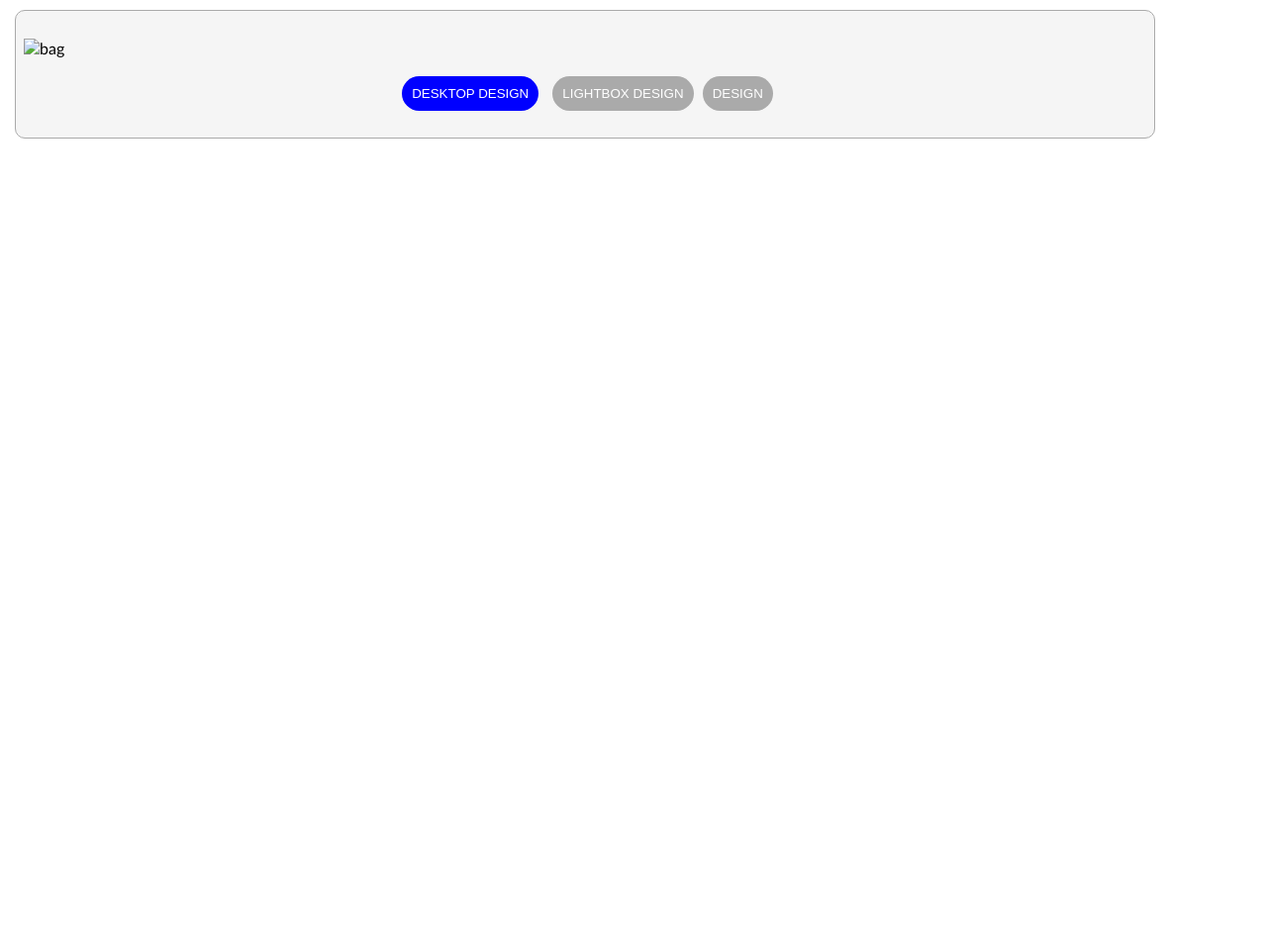
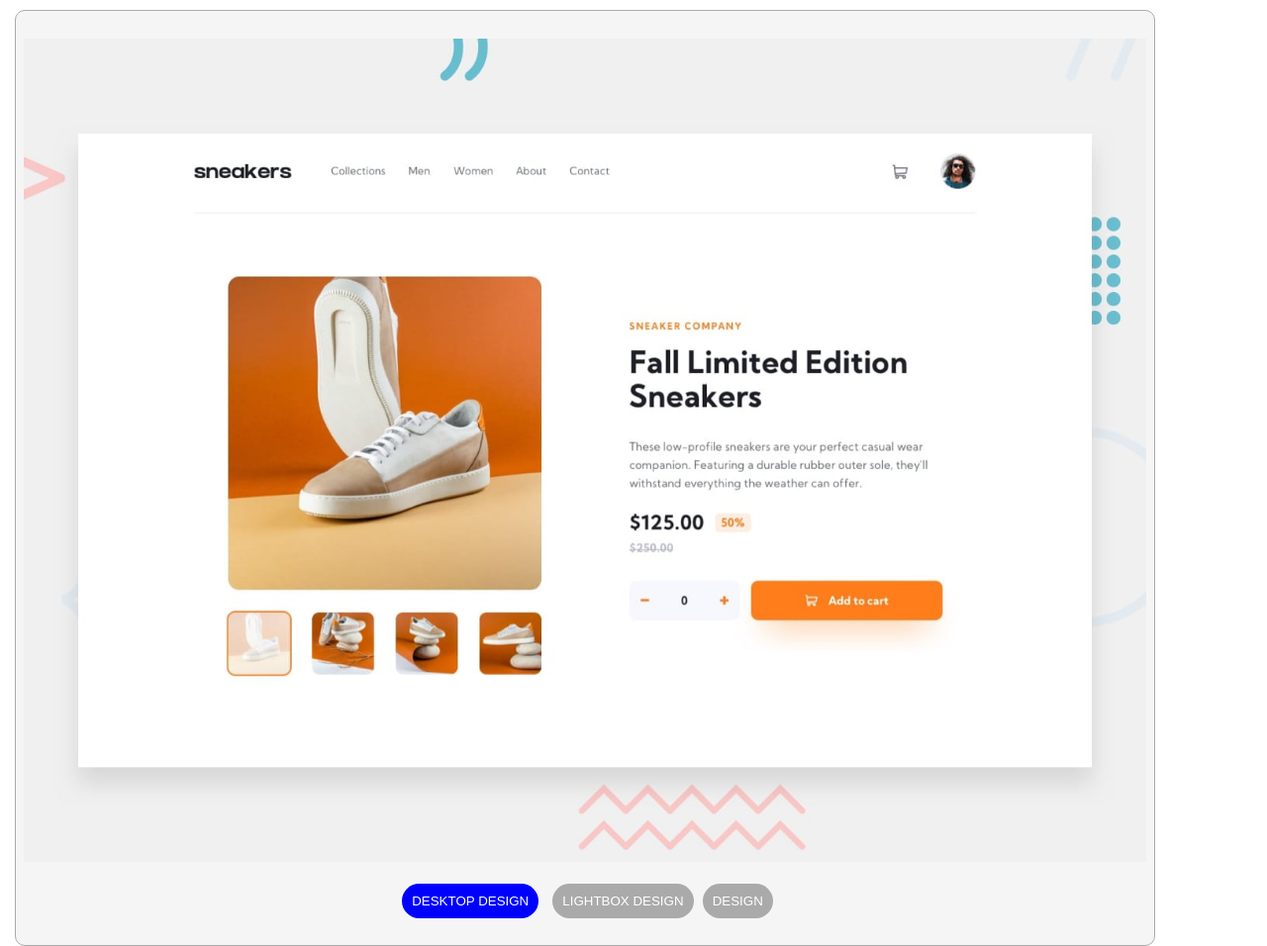
Before and after one commit to Gabriel-Dev-101/ment, a plain HTML site: page index.html in a window 1280 px wide. Shown: the whole page at 99% size. Before the commit the page ends 800 px from the top, so only its background shows below. Drawn offline with Linux system fonts and the light colour scheme.

Commit message:
Update index.html

```diff
--- a/index.html
+++ b/index.html
@@ -9,7 +9,7 @@
 </head>
 <body>
     <div class="section">
-    <img src="/design/DESKTOP-PREVIEW.jpg" alt="bag" style="width: 100%;
+    <img src="DESKTOP-PREVIEW.jpg" alt="bag" style="width: 100%;
     height: 100%;">
     <div class="button">
     <button class="desktop"> <a href="/desktop.html"> DESKTOP
```
